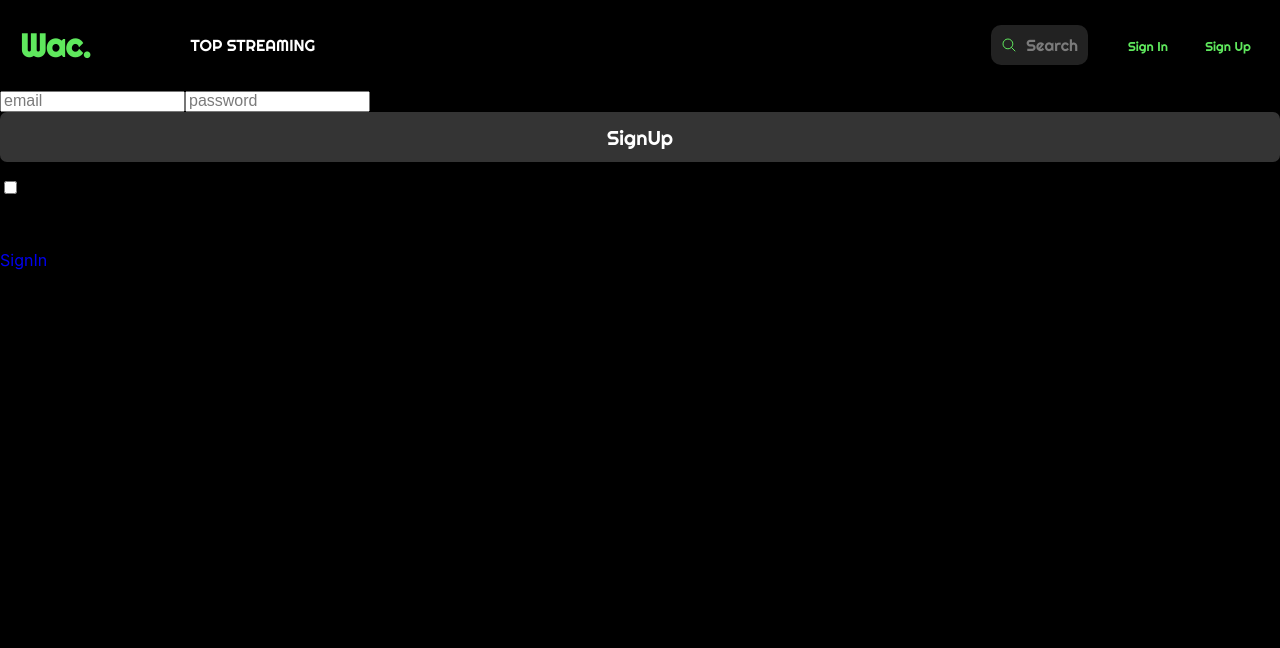
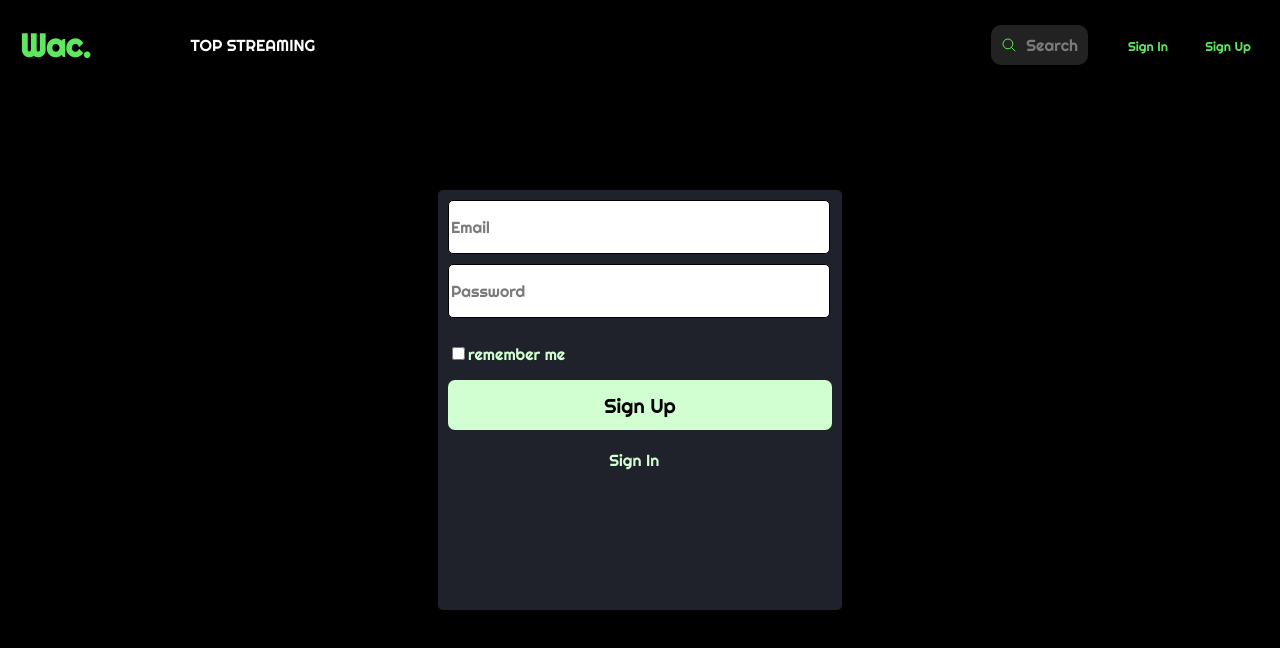
Before and after one commit to Anamya01/wac-vercel-, a React (Create React App) app: page /signup in a window 1280 px wide. Shown: the top 648 px of the page. Built offline with nearby package versions, Linux system fonts and the light colour scheme; no server answers.

Commit message:
Update SignUp.jsx

```diff
--- a/src/pages/SignUp.jsx
+++ b/src/pages/SignUp.jsx
@@ -3,6 +3,7 @@ import { useState } from 'react';
 import { Link, useNavigate } from 'react-router-dom'
 import NavBar from '../components/NavBar/NavBar';
 import {UserAuth} from '../context/AuthContext'
+import './Login.css';
 function SignUp() {
   const [email,setEmail] = useState('');
   const [password,setPassword] = useState('');
@@ -21,17 +22,16 @@ function SignUp() {
 
   return (
     <>
-    <div>
-      <NavBar/>
+    <NavBar/>
+    <div className='signin'>
       <form onSubmit={handleSubmit}>
-        <input onChange={(e)=>setEmail(e.target.value)} type="email" placeholder='email' autoComplete='email'></input>
-        <input onChange={(e)=>setPassword(e.target.value)} type="password" placeholder='password'></input>
-        <button>SignUp</button>
+        <input className='ing' onChange={(e)=>setEmail(e.target.value)} type="email" placeholder='email' autoComplete='email'></input>
+        <input className='ing' onChange={(e)=>setPassword(e.target.value)} type="password" placeholder='password'></input>
         <div>
           <p><input type="checkbox"/>remember me</p>
-          <p>need help?</p>
         </div>
-        <div> <Link to='/login'> SignIn  </Link> </div>
+        <button>Sign Up</button>
+        <div> <Link to='/login'> Sign In  </Link> </div>
       </form>
     </div>
     </>
```
